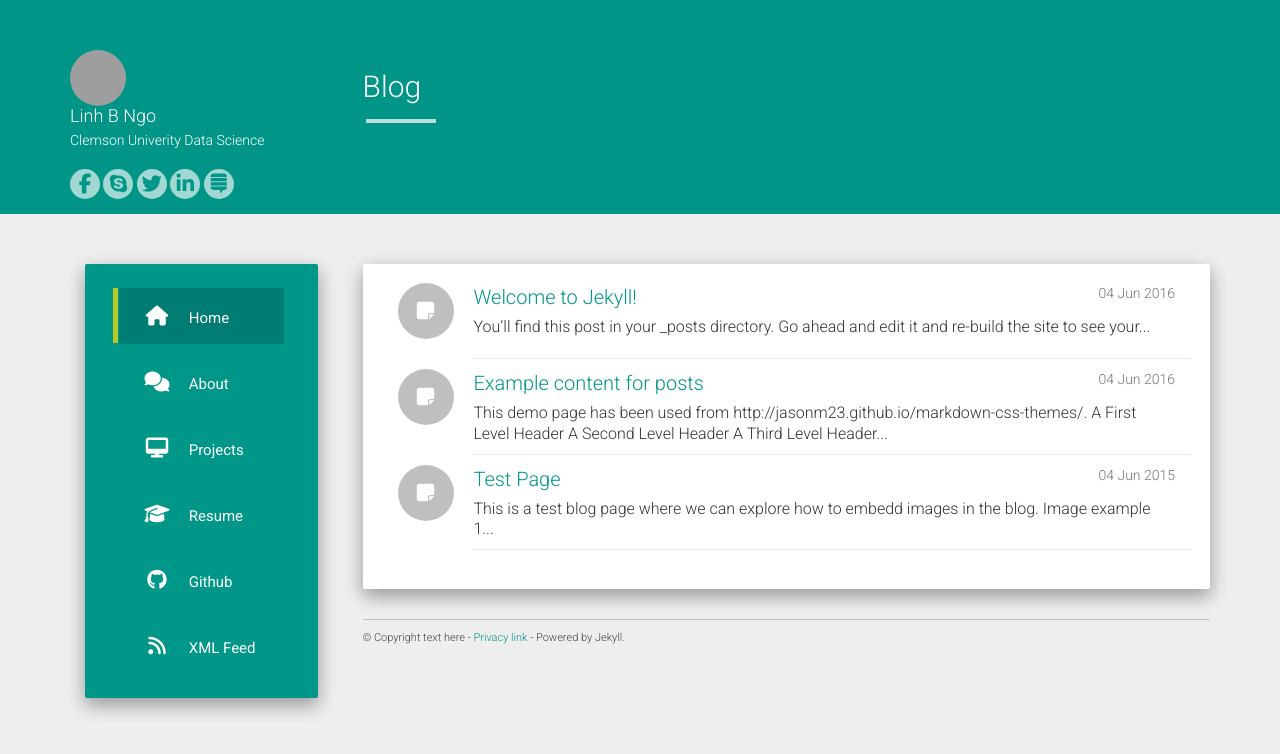
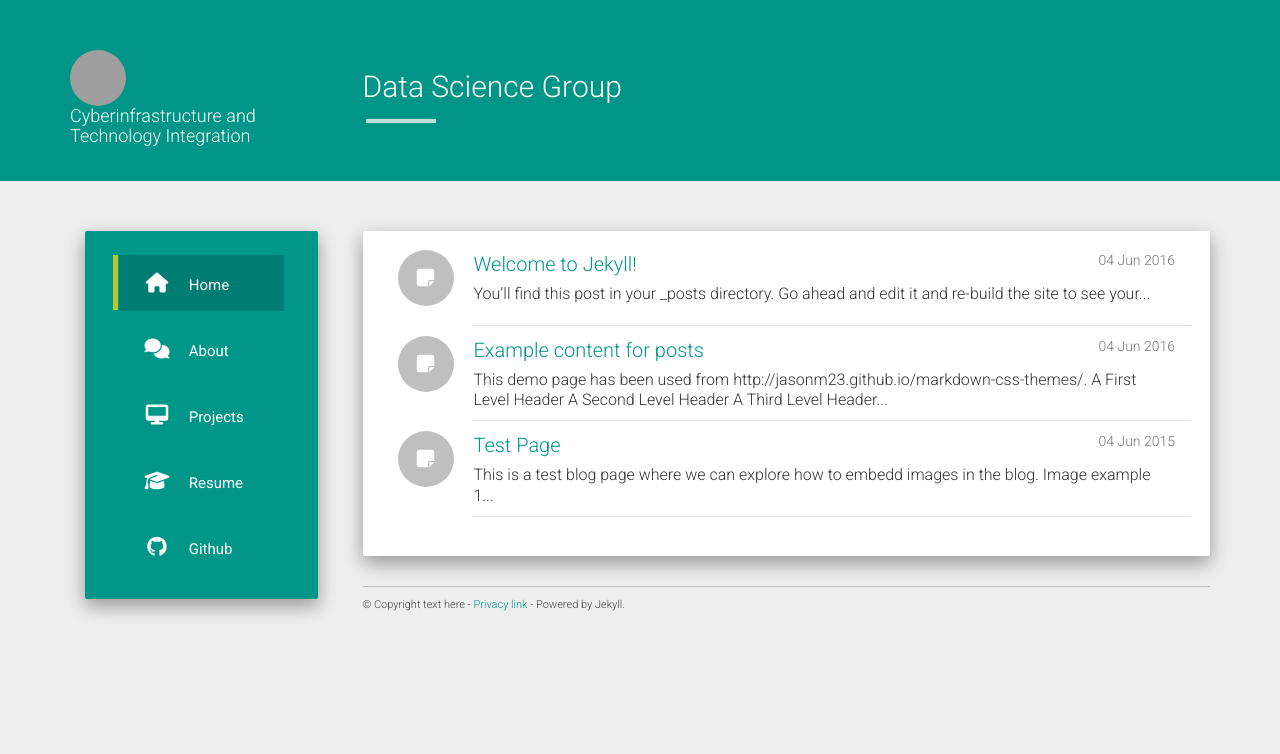
Before and after one commit to clemsonciti/data-science, a Jekyll site: the page built from index.html, in a window 1280 px wide. Shown: the top 754 px of the page. Built offline with Jekyll 4.4.1, drawn with Linux system fonts in a browser that asks for light colours; nearby versions of some CDN libraries; the list of posts is cut into pages by our own code; grey boxes are pictures that could not be loaded.

Commit message:
update all

```diff
--- a/_config.yml
+++ b/_config.yml
@@ -1,9 +1,9 @@
 title: CITI Data Science
 description: Data Science Page
-author: Linh B Ngo
-logo: http://aboutashu.com/hcz-jekyll-blog/static/img/avatar.png
+author: Cyberinfrastructure and Technology Integration
+logo:  https://github.com/clemsonciti/lesson-template/raw/gh-pages/img/paw.gif
 github: https://github.com/clemsonciti
-about: Clemson Univerity Data Science
+about:
 disqus_shortname: citids
 google_analytics: UA-72862926-1
 urls:
@@ -23,22 +23,6 @@ urls:
     - text: Github
       url: https://github.com/clemsonciti
       icon: fa-github
-    - text: XML Feed
-      url: /feed.xml
-      icon: fa-feed
-      target: _blank
-
-social:
-    - icon: fa-facebook
-      link: '#'
-    - icon: fa-skype
-      link: '#'
-    - icon: fa-twitter
-      link: '#'
-    - icon: fa-linkedin
-      link: '#'
-    - icon: fa-stack-exchange
-      link: '#'
 
 share:
   twitter_username: \#
@@ -48,8 +32,8 @@ share:
 enableTags: true
 tagarray: []
 
-url: "http://citi.sites.clemson.edu"
-baseurl: "data-science"
+url: "http://linhbngo.github.io"
+baseurl: "/data-science"
 paginate: 20
 per_page: 20
 paginate_path: "/page:num/"
--- a/index.html
+++ b/index.html
@@ -1,6 +1,6 @@
 ---
 layout: default
-title: Blog
+title: Data Science Group
 ---
 <div class="well">
     <div class="list-group">
```
Also changed, not shown: about.md (+7 -3 lines), 11 other files.
